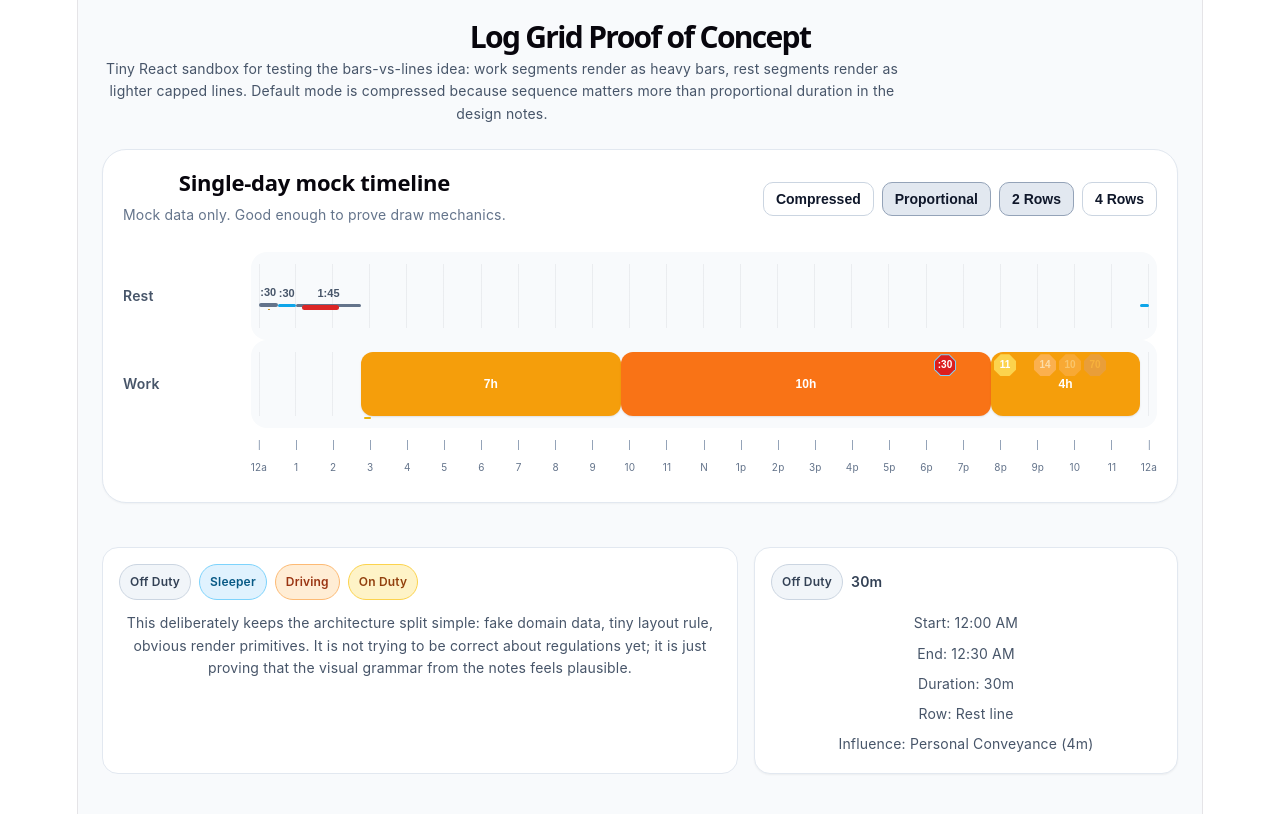
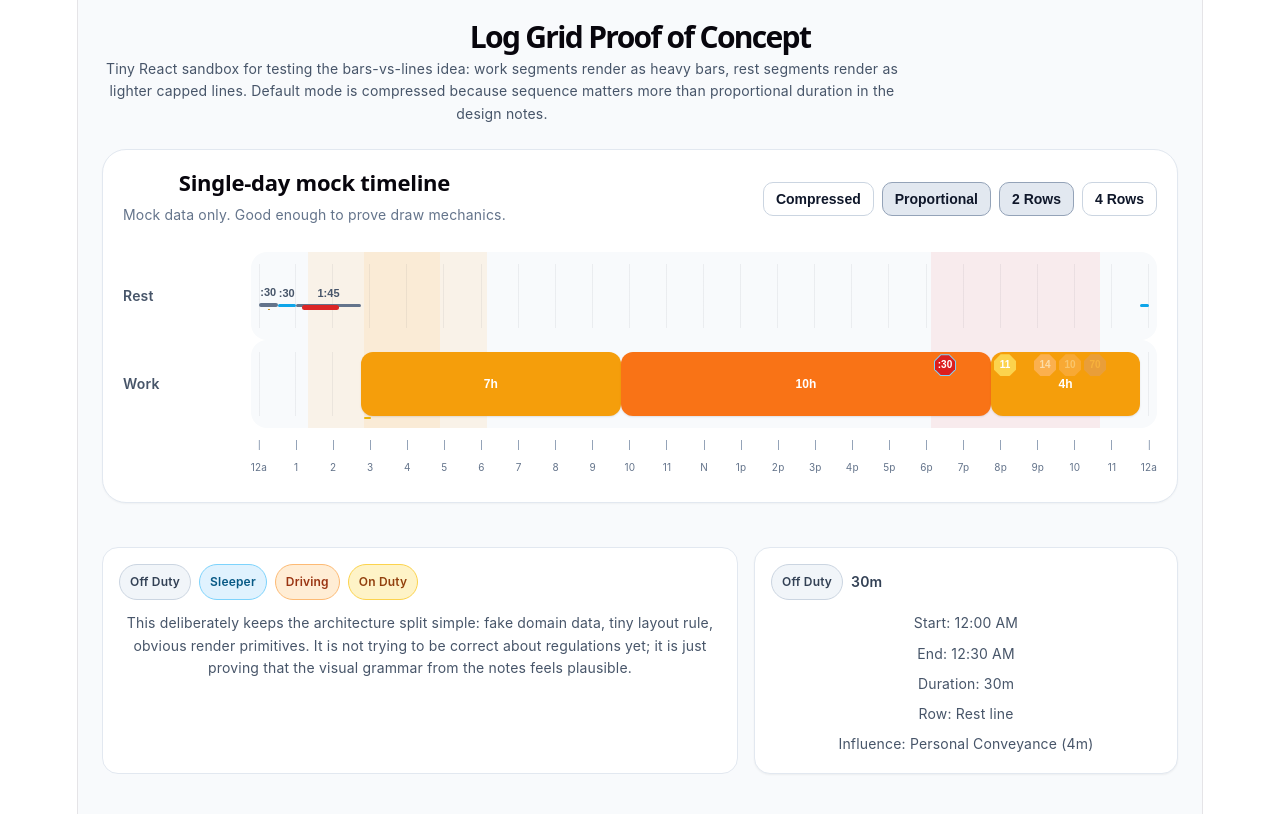
Before and after one commit to LarryBoyEval/matrix-play, a React (Vite) app: page / in a window 1280 px wide. Both pictures are taken after a click on the button "Proportional". Shown: the top 814 px of the page. Built offline with nearby package versions, Linux system fonts and the light colour scheme.

Commit message:
Added GridHighlight component and test fixture

```diff
--- a/src/single-day-log.tsx
+++ b/src/single-day-log.tsx
@@ -51,6 +51,20 @@ type RowConfig = {
     subRows: Array<{ key: SubRowKey; label?: string }>;
 };
 
+type GridHighlightInput = {
+    start: string; // e.g. "09:30:00", "1d02:00:00"
+    end: string;
+    color: string;
+    opacity: number;
+};
+
+type GridHighlight = {
+    startSecond: number;
+    endSecond: number;
+    color: string;
+    opacity: number;
+};
+
 const TRACK_X_PADDING = 8;
 const ROW_LABEL_COLUMN_WIDTH = 120;
 
@@ -83,6 +97,27 @@ const fixtureInfluences: InfluenceInterval[] = [
         startSecond: parseFixtureTime("02:50:00"),
         endSecond: parseFixtureTime("03:02:00"),
         riskLevel: "low",
+    },
+];
+
+const fixtureGridHighlightInputs: GridHighlightInput[] = [
+    {
+        start: "01:30:00",
+        end: "05:00:00",
+        color: "#f59e0b", //0ea5e9
+        opacity: 0.08,
+    },
+    {
+        start: "03:00:00",
+        end: "06:15:00",
+        color: "#f59e0b", //f59e0b
+        opacity: 0.08,
+    },
+    {
+        start: "18:00:00",
+        end: "22:30:00",
+        color: "#ef4444", //ef4444
+        opacity: 0.08,
     },
 ];
 
@@ -205,6 +240,58 @@ function buildSegments(
     }
 
     return segments;
+}
+
+function buildGridHighlights(inputs: GridHighlightInput[]): GridHighlight[] {
+    return inputs.map((highlight) => ({
+        startSecond: parseFixtureTime(highlight.start),
+        endSecond: parseFixtureTime(highlight.end),
+        color: highlight.color,
+        opacity: highlight.opacity,
+    }));
+}
+
+function clampDayPercent(second: number): number {
+    return Math.max(0, Math.min(100, (second / 86400) * 100));
+}
+
+function GridHighlightsOverlay({
+    highlights,
+}: {
+    highlights: GridHighlight[];
+}) {
+    return (
+        <div
+            aria-hidden="true"
+            style={{
+                position: "absolute",
+                inset: 0,
+                pointerEvents: "none",
+                zIndex: 0,
+            }}
+        >
+            {highlights.map((highlight, index) => {
+                const left = clampDayPercent(highlight.startSecond);
+                const right = clampDayPercent(highlight.endSecond);
+                const width = Math.max(0, right - left);
+
+                return (
+                    <div
+                        key={`${highlight.startSecond}-${highlight.endSecond}-${highlight.color}-${index}`}
+                        style={{
+                            position: "absolute",
+                            left: `${left}%`,
+                            width: `${width}%`,
+                            top: 0,
+                            bottom: 0,
+                            background: highlight.color,
+                            opacity: highlight.opacity,
+                        }}
+                    />
+                );
+            })}
+        </div>
+    );
 }
 
 function getDurationSeconds(segment: Segment): number {
@@ -399,35 +486,6 @@ function getCompressedWidths(segments: Segment[]): Record<string, number> {
             const widthPx = estimateLabelWidth(label) + getTierPadding(minutes);
             return [segment.id, widthPx];
         })
-    );
-}
-
-function getProportionalHourGridBackground(): string {
-    return `
-        repeating-linear-gradient(
-            to right,
-            transparent 0,
-            transparent calc((100% / 24) - 1px),
-            rgba(15, 23, 42, 0.08) calc((100% / 24) - 1px),
-            rgba(15, 23, 42, 0.08) calc(100% / 24)
-        )
-    `;
-}
-
-function GroupHourGridOverlay() {
-    return (
-        <div
-            aria-hidden="true"
-            style={{
-                position: "absolute",
-                inset: 0,
-                backgroundImage: getProportionalHourGridBackground(),
-                backgroundRepeat: "repeat",
-                backgroundSize: "100% 100%",
-                pointerEvents: "none",
-                borderRadius: 16,
-            }}
-        />
     );
 }
 
@@ -1012,6 +1070,7 @@ function TimelineRowGroup({
     mode,
     segments,
     influences,
+    highlights,
     compressedWidths,
     activeId,
     onActivate,
@@ -1021,6 +1080,7 @@ function TimelineRowGroup({
     mode: DisplayMode;
     segments: Segment[];
     influences: InfluenceInterval[];
+    highlights: GridHighlight[];
     compressedWidths: Record<string, number>;
     activeId: string | null;
     onActivate: (id: string) => void;
@@ -1046,6 +1106,8 @@ function TimelineRowGroup({
                 overflow: "hidden",
             }}
         >
+            {mode === "proportional" && <GridHighlightsOverlay highlights={highlights} />}
+
             {mode === "proportional" && (
                 <div
                     aria-hidden="true"
@@ -1207,6 +1269,7 @@ function TimelineSection({
     mode,
     segments,
     influences,
+    highlights,
     compressedWidths,
     activeId,
     onActivate,
@@ -1216,6 +1279,7 @@ function TimelineSection({
     mode: DisplayMode;
     segments: Segment[];
     influences: InfluenceInterval[];
+    highlights: GridHighlight[];
     compressedWidths: Record<string, number>;
     activeId: string | null;
     onActivate: (id: string) => void;
@@ -1236,6 +1300,7 @@ function TimelineSection({
                 mode={mode}
                 segments={segments}
                 influences={influences}
+                highlights={highlights}
                 compressedWidths={compressedWidths}
                 activeId={activeId}
                 onActivate={onActivate}
@@ -1250,6 +1315,10 @@ export default function SingleDayLog() {
 
     const segments = useMemo(
         () => buildSegments(fixtureEvents, fixtureInfluences),
+        []
+    );
+    const highlights = useMemo(
+        () => buildGridHighlights(fixtureGridHighlightInputs),
         []
     );
     const [activeId, setActiveId] = useState<string | null>(segments[0]?.id ?? null);
@@ -1364,6 +1433,7 @@ export default function SingleDayLog() {
                         mode={mode}
                         segments={segments}
                         influences={fixtureInfluences}
+                        highlights={highlights}
                         compressedWidths={compressedWidths}
                         activeId={activeId}
                         onActivate={setActiveId}
@@ -1375,6 +1445,7 @@ export default function SingleDayLog() {
                         mode={mode}
                         segments={segments}
                         influences={fixtureInfluences}
+                        highlights={highlights}
                         compressedWidths={compressedWidths}
                         activeId={activeId}
                         onActivate={setActiveId}
```
Also changed, not shown: design/todo.md (+4 -1 lines).
